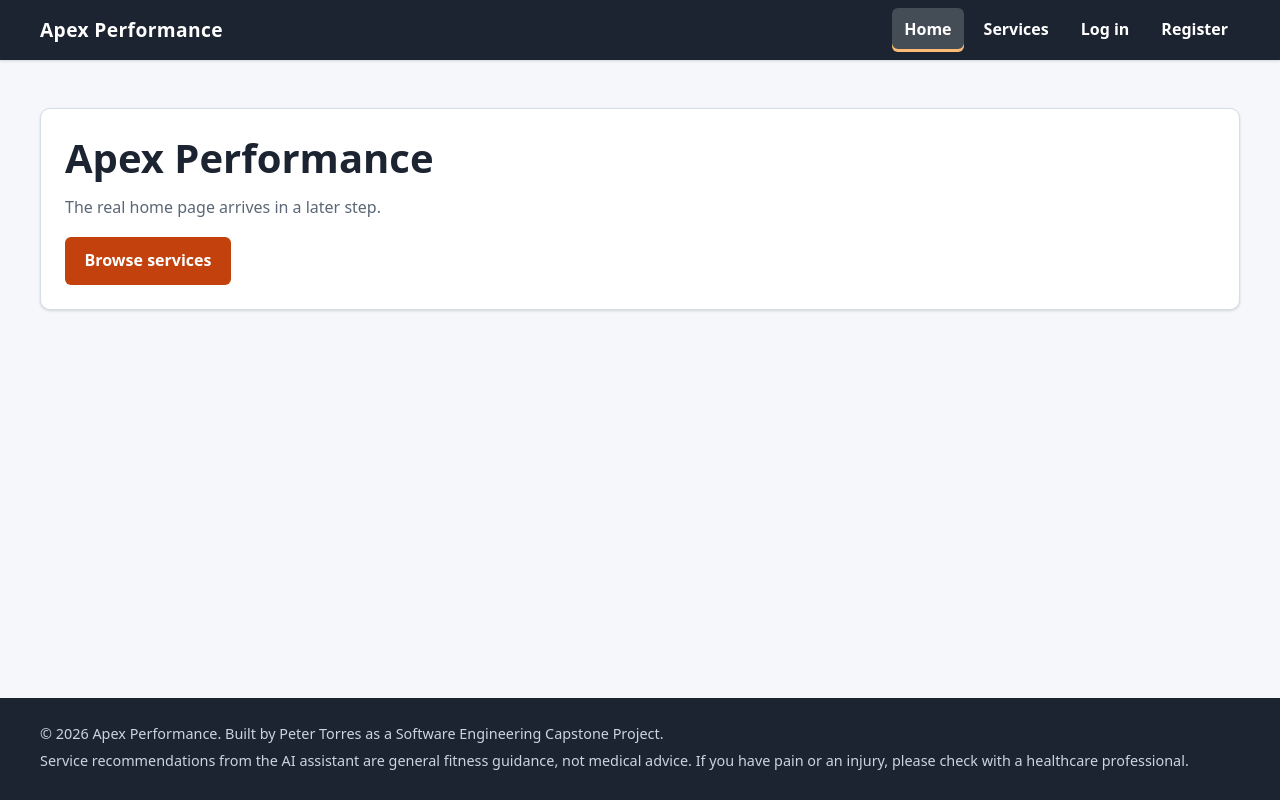
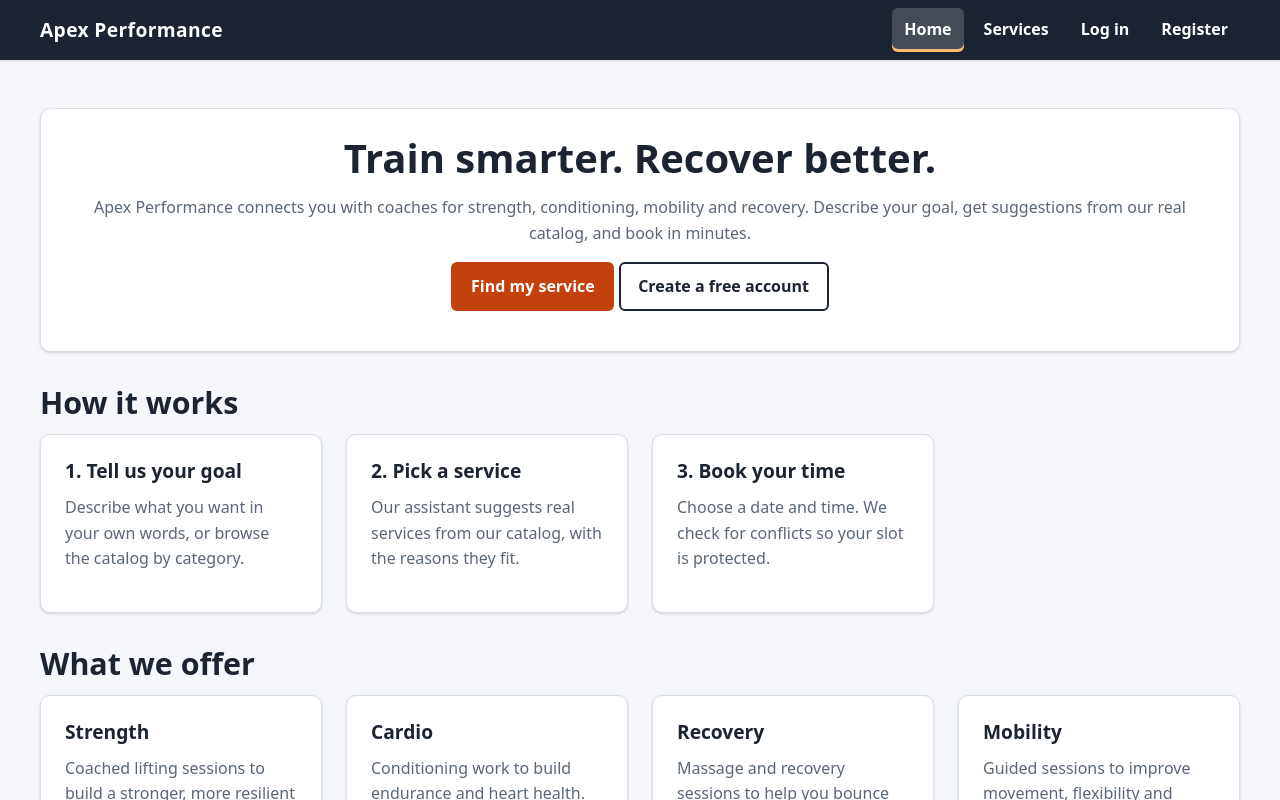
Before and after one commit to petertorres232-byte/booking-capstone, a React (Vite) app in the folder client/: page / in a window 1280 px wide. Shown: the top 800 px of the page. Built offline with nearby package versions, Linux system fonts and the light colour scheme.

Commit message:
Route Home page and remove placeholders

```diff
--- a/client/src/App.jsx
+++ b/client/src/App.jsx
@@ -1,13 +1,15 @@
 // ==============================================================================
 // APEX PERFORMANCE — APP ROOT (PROVIDERS + ROUTES)
 // File Path: client/src/App.jsx
-// The only remaining placeholder is Home, replaced by a real page later.
+// All pages live in client/src/pages/. Protected routes are wrapped in
+// <ProtectedRoute> (UX only; the server enforces real access control).
 // ==============================================================================
 
 import { BrowserRouter, Routes, Route, Link } from 'react-router-dom';
 import { AuthProvider } from './context/AuthContext.jsx';
 import Layout from './components/Layout.jsx';
 import ProtectedRoute from './components/ProtectedRoute.jsx';
+import Home from './pages/Home.jsx';
 import Login from './pages/Login.jsx';
 import Register from './pages/Register.jsx';
 import Services from './pages/Services.jsx';
@@ -15,19 +17,7 @@
 import BookService from './pages/BookService.jsx';
 import Dashboard from './pages/Dashboard.jsx';
 
-function HomePlaceholder() {
-  return (
-    <section className="card">
-      <h1>Apex Performance</h1>
-      <p className="text-muted">The real home page arrives in a later step.</p>
-      <Link className="btn" to="/services">
-        Browse services
-      </Link>
-    </section>
-  );
-}
-
-function NotFoundPlaceholder() {
+function NotFound() {
   return (
     <section className="card text-center">
       <h1>Page not found</h1>
@@ -45,7 +35,7 @@
       <BrowserRouter>
         <Routes>
           <Route element={<Layout />}>
-            <Route index element={<HomePlaceholder />} />
+            <Route index element={<Home />} />
             <Route path="services" element={<Services />} />
             <Route path="services/:id" element={<ServiceDetail />} />
             <Route path="login" element={<Login />} />
@@ -66,7 +56,7 @@
                 </ProtectedRoute>
               }
             />
-            <Route path="*" element={<NotFoundPlaceholder />} />
+            <Route path="*" element={<NotFound />} />
           </Route>
         </Routes>
       </BrowserRouter>
```
